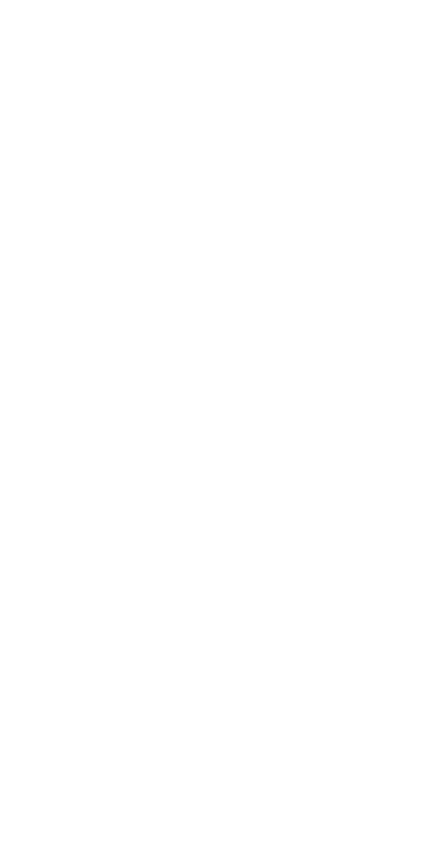
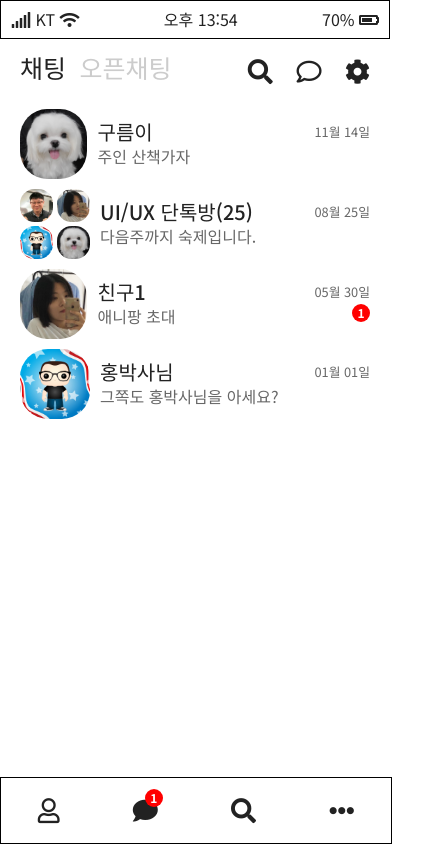
Before and after one commit to Catthemeow/mykatalk, a plain HTML site: page index.html in a window 390 px wide. Shown: the whole page, 430 px wide, since content can reach past the window. Drawn offline with Linux system fonts and the light colour scheme; a web font is replaced by a local one.

Commit message:
08.25_저장

```diff
--- /dev/null
+++ b/css/style.scss
@@ -0,0 +1,198 @@
+@charset "utf-8";
+
+$fontcolor: #676767;
+
+// width < 550
+@media screen and (min-width: 550px) {
+	.pcScr {
+		position: fixed;
+		top: 0;
+		left: 0;
+		bottom: 0;
+		right: 0;
+		width: 100%;
+		height: 100%;
+		background-color: gold;
+
+		> h1 {
+			display: block;
+			position: absolute;
+			top: 50%;
+			left: 50%;
+			width: 550px;
+			color: #1a2026;
+			font-size: 30px;
+			transform: translate(-50%, -50%);
+		}
+	}
+	#wrap {
+		display: none;
+	}
+}
+
+@media screen and (max-width: 550px) {
+	.pcScr {
+		display: none;
+	}
+	body {
+		overflow: hidden;
+		position: relative;
+		width: 100%;
+	}
+	#wrap {
+		> header {
+			> .scrTop {
+				display: flex;
+				flex-flow: row nowrap;
+				justify-content: space-between;
+				padding: 10px;
+				font-size: 16px;
+				border: 1px solid #000;
+			} //end of scrTop
+		} //end of header
+
+		> .talkBox {
+			// 채팅 목록 상단바
+			> .top {
+				padding: 20px;
+				display: flex;
+				flex-flow: row nowrap;
+				justify-content: space-between;
+
+				> div {
+					> h2 {
+						font-size: 25px;
+						font-weight: 500;
+						display: inline-block;
+						> a {
+							margin-left: 10px;
+							color: #ccc;
+						}
+					}
+				}
+
+				> div {
+					> span {
+						&:nth-child(2) {
+							margin: 0 20px;
+						}
+						&:nth-child(3) {
+							> a:hover {
+								> i {
+									color: red;
+								}
+							}
+						}
+						> a {
+							> i {
+								font-size: 25px;
+							}
+						}
+					}
+				}
+			} //end of top
+
+			> .commentList {
+				> .comment {
+					p {
+						color: $fontcolor;
+					}
+					&:hover {
+						background-color: #fefbe3;
+					}
+					> a {
+						display: flex;
+						position: relative;
+						align-items: center;
+						width: 100%;
+						padding: 5px 20px;
+						> img {
+							display: block;
+							height: 70px;
+
+							border-radius: 40%;
+						}
+						> .preView {
+							height: 40px;
+							margin-left: 10px;
+							> h3 {
+								margin-bottom: 8px;
+								font-size: 20px;
+								font-weight: 500;
+							}
+							> p {
+								font-size: 16px;
+							}
+						}
+						> p,
+						span {
+							position: absolute;
+							top: 20px;
+							right: 60px;
+						}
+						> span {
+							display: flex;
+							justify-content: center;
+							align-items: center;
+							top: 40px;
+							width: 18px;
+							height: 18px;
+							color: #fff;
+							font-size: 12px;
+							font-weight: 600;
+							background-color: red;
+							border-radius: 50%;
+						}
+
+						> .team {
+							display: flex;
+							flex-flow: row wrap;
+							justify-content: space-between;
+							align-content: space-between;
+							width: 70px;
+							height: 70px;
+							> img {
+								width: 33px;
+								height: 33px;
+								border-radius: 45%;
+							}
+						} //end of .team
+					} //end of a
+				} //end of comment
+			}
+		} //end of talkBox
+
+		> footer {
+			position: absolute;
+			bottom: 0;
+			width: 100%;
+			padding: 20px 0px;
+			border: 1px solid #000;
+			> ul {
+				display: flex;
+				justify-content: space-around;
+				> li {
+					> a {
+						position: relative;
+						font-size: 25px;
+						> span {
+							position: absolute;
+							top: -2px;
+							right: -5px;
+							display: flex;
+							justify-content: center;
+							align-items: center;
+							width: 18px;
+							height: 18px;
+							color: #fff;
+							font-size: 12px;
+							font-weight: 600;
+							background-color: red;
+							border-radius: 50%;
+						}
+					}
+				}
+			}
+		}
+	}
+}
--- a/index.html
+++ b/index.html
@@ -2,8 +2,131 @@
 <html lang="ko">
 	<head>
 		<meta charset="UTF-8" />
-		<title></title>
+		<title>김현중_마이카톡</title>
+		<link rel="stylesheet" href="./css/reset.css" />
+		<link
+			rel="stylesheet"
+			href="https://cdnjs.cloudflare.com/ajax/libs/font-awesome/5.8.2/css/all.min.css"
+		/>
+		<link rel="stylesheet" href="./css/style.css" />
+		<script src="./js/jquery.min.js"></script>
+		<script src="./js/jquery.easing.min.js"></script>
+		<script src="./js/javascript.js"></script>
 	</head>
+	<body>
+		<div class="pcScr">
+			<h1 class="text-center">브라우저의 가로폭울 550이하로 줄여주세요</h1>
+		</div>
+		<div id="wrap">
+			<!-- 화면 상단바 -->
+			<header>
+				<div class="scrTop">
+					<div>
+						<span><i class="fas fa-signal"></i></span>
+						<span>KT</span>
+						<span><i class="fas fa-wifi"></i></span>
+					</div>
 
-	<body></body>
+					<span>오후 13:54</span>
+
+					<div>
+						<span>70%</span>
+						<span><i class="fas fa-battery-three-quarters"></i></span>
+					</div>
+				</div>
+			</header>
+
+			<!-- 채팅방 목록 -->
+			<section class="talkBox">
+					<!-- 채팅방 상단바 -->
+					<article class="top">
+						<div>
+							<h2>채팅</h2>
+							<h2><a href="#">오픈채팅</a></h2>
+						</div>
+						<div>
+							<span>
+								<a href="#">
+									<i class="fas fa-search"></i>
+								</a>
+							</span>
+							<span>
+								<a href="#">
+									<i class="far fa-comment"></i>
+								</a>
+							</span>
+							<span>
+								<a href="#">
+									<i class="fas fa-cog"></i>
+								</a>
+							</span>
+						</div>
+					</article>
+
+					<!-- 채팅방 메인 -->
+					<article class="commentList">
+						<div class="comment">
+							<a href="#">
+								<img src="./images/friend_cloud.jpg" alt="구름이" />
+								<div class="preView">
+									<h3>구름이</h3>
+									<p>주인 산책가자</p>
+								</div>
+								<p>11월 14일</p>
+							</a>
+						</div>
+						<!-- 2번방 -->
+						<div class="comment">
+							<a href="#">
+								<div class="team">
+									<img src="./images/my.jpg" alt="강사님" />
+									<img src="./images/friend_akm.png" alt="친구" />
+									<img src="./images/friend_hong.jpg" alt="홍박사님" />
+									<img src="./images/friend_cloud.jpg" alt="구름이" />
+								</div>
+								<div class="preView">
+									<h3>UI/UX 단톡방(25)</h3>
+									<p>다음주까지 숙제입니다.</p>
+								</div>
+								<p>08월 25일</p>
+							</a>
+						</div>
+						<!-- 3번방 -->
+						<div class="comment">
+							<a href="#">
+								<img src="./images/friend_akm.png" alt="친구1" />
+								<div class="preView">
+									<h3>친구1</h3>
+									<p>애니팡 초대</p>
+								</div>
+								<p>05월 30일</p>
+								<span>1</span>
+							</a>
+						</div>
+						<!-- 4번방 -->
+						<div class="comment">
+							<a href="#">
+								<img src="./images/friend_hong.jpg" alt="친구2" />
+								<div class="preView">
+									<h3>홍박사님</h3>
+									<p>그쪽도 홍박사님을 아세요?</p>
+								</div>
+								<p>01월 01일</p>
+							</a>
+						</div>
+					</article>
+				</article>
+			</section>
+
+			<!-- 하단바 -->
+			<footer>
+				<ul>
+					<li><a href="#"><i class="far fa-user"></i></a></li>
+					<li><a href="#"><span>1</span><i class="fas fa-comment"></i></a></li>
+					<li><a href="#"><i class="fas fa-search"></i></a></li>
+					<li><a href="#"><i class="fas fa-ellipsis-h"></i></a></li>
+				</ul>
+			</footer>
+		</div>
+	</body>
 </html>
```
Also changed, not shown: js/jquery.easing.min.js (added, +1 -0 lines), 아이콘참고 폰트어썸.html (added, +91 -0 lines), css/style.css (added), js/javascript.js (added), js/jquery.min.js (added), 1 other file.
